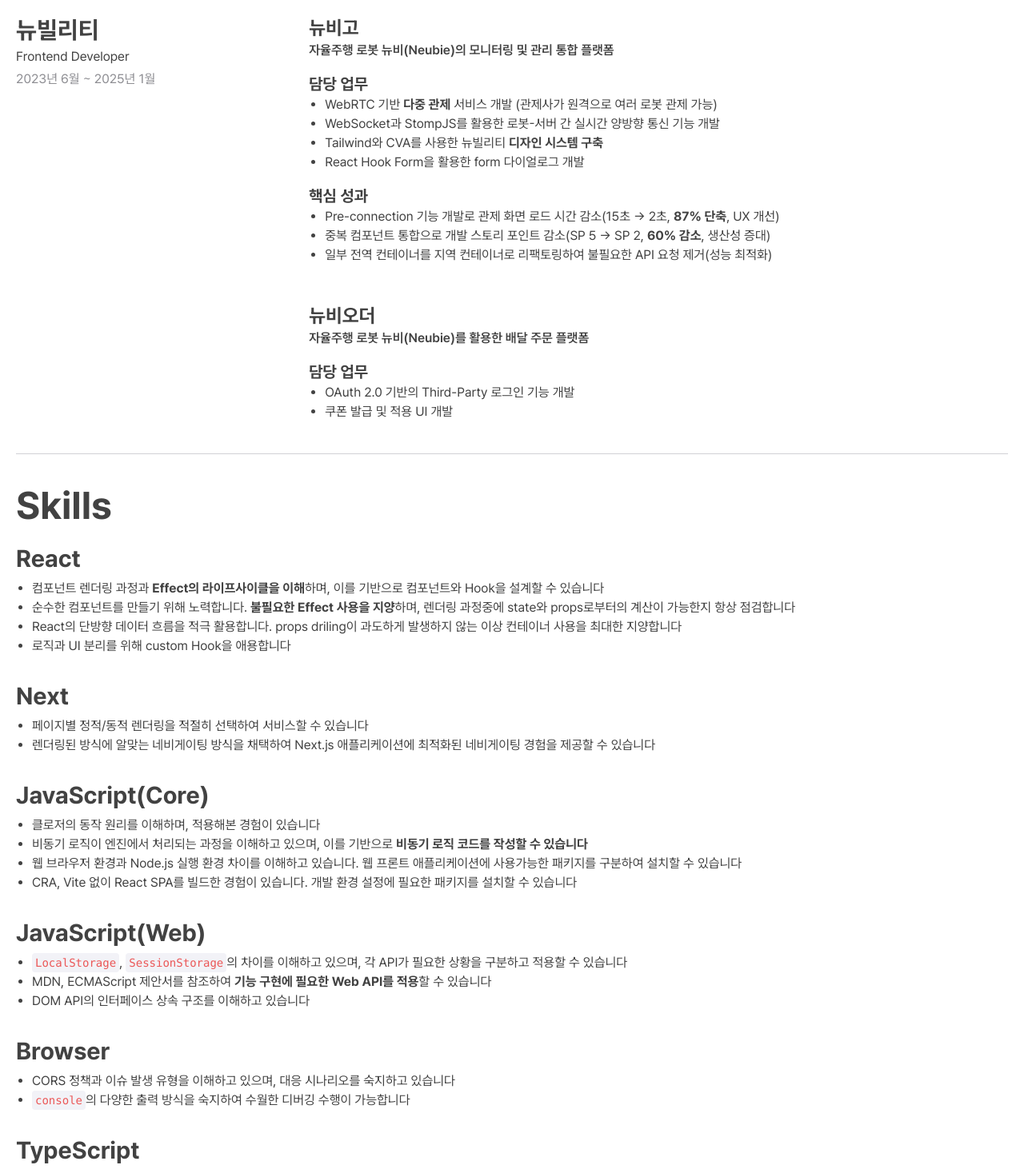
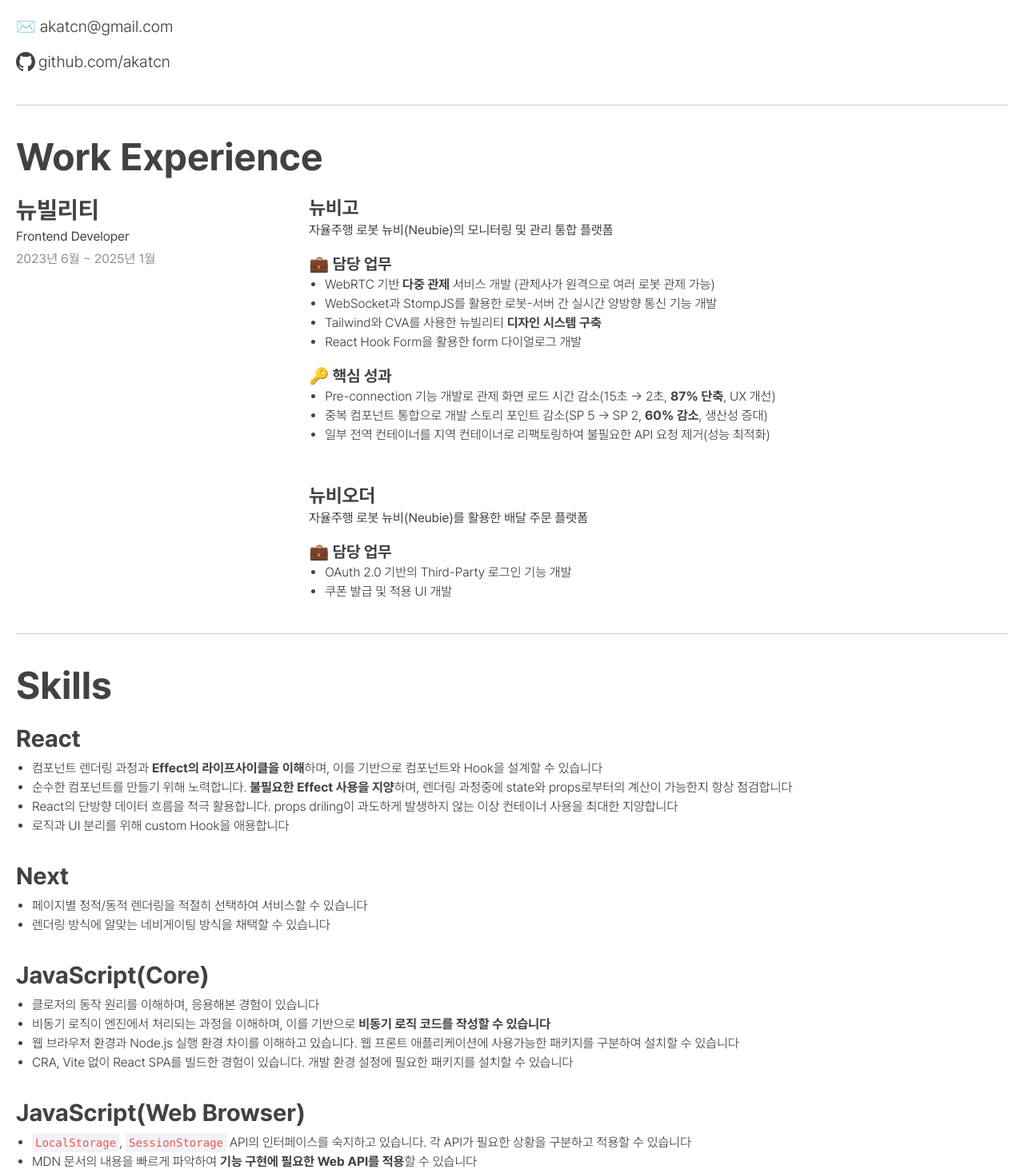
Before and after one commit to akatcn/akatcn.github.io, a Next.js app: page /about in a window 1280 px wide. Shown: the part 794-2256 px from the top of the page at 80% size. Built offline with nearby package versions, Linux system fonts and the light colour scheme.

Commit message:
🎨 소개 페이지 컨텐츠 수정 및 폰트 굵기 조정

```diff
--- a/src/app/about/page.tsx
+++ b/src/app/about/page.tsx
@@ -1,5 +1,6 @@
 import AffiliationPeriodCard from '@/component/about/AffiliationPeriodCard'
 import ExperienceCard from '@/component/about/ExperienceCard'
+import GitHubIcon from '@/component/about/GitHubIcon'
 import ProjectCard from '@/component/about/ProjectCard'
 import ResumeSection from '@/component/about/ResumeSection'
 import SkillCard from '@/component/about/SkillCard'
@@ -14,10 +15,17 @@
         이용훈입니다
       </h1>
       <div className='text-xl md:text-3xl lg:text-4xl space-y-4 mt-6 mb-16 text-center lg:text-left'>
-        <p><strong>단순함</strong>을 추구합니다</p>
         <p>신뢰도 높은 소프트웨어 <strong>설계</strong>를 고민합니다</p>
+        <p><strong>단순함</strong>을 지향합니다</p>
         <p><strong>프론트엔드 기술</strong>을 통한 문제 해결을 연구합니다</p>
       </div>
+      <ResumeSection title="Contact" hasDivider>
+        <p className='text-xl font-light'>✉️ akatcn@gmail.com</p>
+        <div className='flex gap-x-1 mt-4 items-center'>
+          <GitHubIcon />
+          <a href="https://www.github.com/akatcn" className='text-xl font-light'>github.com/akatcn</a>
+        </div>
+      </ResumeSection>
       <ResumeSection title="Work Experience" hasDivider>
         <ExperienceCard
           organization='뉴빌리티'
@@ -63,23 +71,23 @@
           skillName='Next'
           descriptions={[
             "페이지별 정적/동적 렌더링을 적절히 선택하여 서비스할 수 있습니다",
-            "렌더링된 방식에 알맞는 네비게이팅 방식을 채택하여 Next.js 애플리케이션에 최적화된 네비게이팅 경험을 제공할 수 있습니다"
+            "렌더링 방식에 알맞는 네비게이팅 방식을 채택할 수 있습니다"
           ]}
         />
         <SkillCard
           skillName='JavaScript(Core)'
           descriptions={[
-            "클로저의 동작 원리를 이해하며, 적용해본 경험이 있습니다",
-            "비동기 로직이 엔진에서 처리되는 과정을 이해하고 있으며, 이를 기반으로 **비동기 로직 코드를 작성할 수 있습니다**",
+            "클로저의 동작 원리를 이해하며, 응용해본 경험이 있습니다",
+            "비동기 로직이 엔진에서 처리되는 과정을 이해하며, 이를 기반으로 **비동기 로직 코드를 작성할 수 있습니다**",
             "웹 브라우저 환경과 Node.js 실행 환경 차이를 이해하고 있습니다. 웹 프론트 애플리케이션에 사용가능한 패키지를 구분하여 설치할 수 있습니다",
             "CRA, Vite 없이 React SPA를 빌드한 경험이 있습니다. 개발 환경 설정에 필요한 패키지를 설치할 수 있습니다"
           ]}
         />
         <SkillCard
-          skillName='JavaScript(Web)'
+          skillName='JavaScript(Web Browser)'
           descriptions={[
-            "`LocalStorage`, `SessionStorage`의 차이를 이해하고 있으며, 각 API가 필요한 상황을 구분하고 적용할 수 있습니다",
-            "MDN, ECMAScript 제안서를 참조하여 **기능 구현에 필요한 Web API를 적용**할 수 있습니다",
+            "`LocalStorage`, `SessionStorage` API의 인터페이스를 숙지하고 있습니다. 각 API가 필요한 상황을 구분하고 적용할 수 있습니다",
+            "MDN 문서의 내용을 빠르게 파악하여 **기능 구현에 필요한 Web API를 적용**할 수 있습니다",
             "DOM API의 인터페이스 상속 구조를 이해하고 있습니다"
           ]}
         />
@@ -87,7 +95,8 @@
           skillName='Browser'
           descriptions={[
             "CORS 정책과 이슈 발생 유형을 이해하고 있으며, 대응 시나리오를 숙지하고 있습니다",
-            "`console`의 다양한 출력 방식을 숙지하여 수월한 디버깅 수행이 가능합니다"
+            "XSS, CSRF 등 브라우저 보안 이슈에 대한 이해와 예방 전략에 대해 숙지하고 있습니다.",
+            "HTML 파싱부터 Render Tree 구성, 페인트 과정 등 렌더링 흐름을 이해하고 있으며, 이에 기반한 **퍼포먼스 최적화 경험**이 있습니다"
           ]}
         />
         <SkillCard
--- /dev/null
+++ b/src/component/about/GitHubIcon.tsx
@@ -0,0 +1,23 @@
+import React from 'react'
+
+function GitHubIcon() {
+  return (
+    <svg viewBox="0 0 20 20" height="24" version="1.1" xmlns="http://www.w3.org/2000/svg">
+      <title>github [#142]</title>
+      <desc>Created with Sketch.</desc>
+      <defs>
+
+      </defs>
+      <g id="Page-1" stroke="none" strokeWidth="1" fill="none" fillRule="evenodd">
+        <g id="Dribbble-Light-Preview" transform="translate(-140.000000, -7559.000000)" fill="currentColor">
+          <g id="icons" transform="translate(56.000000, 160.000000)">
+            <path d="M94,7399 C99.523,7399 104,7403.59 104,7409.253 C104,7413.782 101.138,7417.624 97.167,7418.981 C96.66,7419.082 96.48,7418.762 96.48,7418.489 C96.48,7418.151 96.492,7417.047 96.492,7415.675 C96.492,7414.719 96.172,7414.095 95.813,7413.777 C98.04,7413.523 100.38,7412.656 100.38,7408.718 C100.38,7407.598 99.992,7406.684 99.35,7405.966 C99.454,7405.707 99.797,7404.664 99.252,7403.252 C99.252,7403.252 98.414,7402.977 96.505,7404.303 C95.706,7404.076 94.85,7403.962 94,7403.958 C93.15,7403.962 92.295,7404.076 91.497,7404.303 C89.586,7402.977 88.746,7403.252 88.746,7403.252 C88.203,7404.664 88.546,7405.707 88.649,7405.966 C88.01,7406.684 87.619,7407.598 87.619,7408.718 C87.619,7412.646 89.954,7413.526 92.175,7413.785 C91.889,7414.041 91.63,7414.493 91.54,7415.156 C90.97,7415.418 89.522,7415.871 88.63,7414.304 C88.63,7414.304 88.101,7413.319 87.097,7413.247 C87.097,7413.247 86.122,7413.234 87.029,7413.87 C87.029,7413.87 87.684,7414.185 88.139,7415.37 C88.139,7415.37 88.726,7417.2 91.508,7416.58 C91.513,7417.437 91.522,7418.245 91.522,7418.489 C91.522,7418.76 91.338,7419.077 90.839,7418.982 C86.865,7417.627 84,7413.783 84,7409.253 C84,7403.59 88.478,7399 94,7399" id="github-[#142]">
+            </path>
+          </g>
+        </g>
+      </g>
+    </svg>
+  )
+}
+
+export default GitHubIcon
--- a/src/component/about/ProjectCard.tsx
+++ b/src/component/about/ProjectCard.tsx
@@ -1,5 +1,5 @@
+import StyledMarkdown from '@/component/about/StyledMarkdown'
 import React from 'react'
-import ReactMarkdown from "react-markdown"
 
 type ProjectCardProps = {
   projectName: string
@@ -13,20 +13,20 @@
     <div className='flex flex-col gap-y-4'>
       <div>
         <h3 className='text-2xl font-bold'>{ projectName }</h3>
-        <p className='font-semibold'>{ projectDescription }</p>
+        <p>{ projectDescription }</p>
       </div>
       <div>
-        <h4 className='text-xl font-bold'>담당 업무</h4>
-        <ul className='list-disc pl-5'>
-          { tasks.map(task => <li key={task}>{ <ReactMarkdown>{ task }</ReactMarkdown> }</li>) }
+        <h4 className='text-xl font-bold'>💼 담당 업무</h4>
+        <ul className='list-disc pl-5 font-light'>
+          { tasks.map(task => <li key={task}>{ <StyledMarkdown>{ task }</StyledMarkdown> }</li>) }
         </ul>
       </div>
       {
         keyAchievements.length > 0 &&
         <div>
-          <h4 className='text-xl font-bold'>핵심 성과</h4>
-          <ul className='list-disc pl-5'>
-            { keyAchievements.map(keyAchievement => <li key={keyAchievement}><ReactMarkdown>{ keyAchievement }</ReactMarkdown></li>) }
+          <h4 className='text-xl font-bold'>🔑 핵심 성과</h4>
+          <ul className='list-disc pl-5 font-light'>
+            { keyAchievements.map(keyAchievement => <li key={keyAchievement}><StyledMarkdown>{ keyAchievement }</StyledMarkdown></li>) }
           </ul>
         </div>
       }
--- a/src/component/about/SkillCard.tsx
+++ b/src/component/about/SkillCard.tsx
@@ -1,5 +1,5 @@
+import StyledMarkdown from '@/component/about/StyledMarkdown'
 import React from 'react'
-import ReactMarkdown from "react-markdown"
 
 type SkillCardProps = {
   skillName: string
@@ -10,24 +10,13 @@
   return (
     <div className='mb-8'>
       <h3 className='text-3xl font-bold mb-2'>{ skillName }</h3>
-      <ul className='list-disc pl-5'>
+      <ul className='list-disc pl-5 font-light'>
         {
           descriptions.map(description =>
             <li key={description}>
-              <ReactMarkdown
-                components={{
-                  code: ({ children, ...props }) => {
-                    return (
-                      <code
-                        className="bg-system-gray-6 text-[#EB5757] p-1 rounded font-mono text-sm"
-                        {...props}>
-                        {children}
-                      </code>
-                    )
-                  }
-                }}>
+              <StyledMarkdown>
                 {description}
-              </ReactMarkdown>
+              </StyledMarkdown>
             </li>
           )
         }
--- /dev/null
+++ b/src/component/about/StyledMarkdown.tsx
@@ -0,0 +1,32 @@
+import React from 'react'
+import ReactMarkdown from "react-markdown"
+
+type StyledMarkdownProps = {
+  children: string
+}
+
+function StyledMarkdown({ children }: StyledMarkdownProps) {
+  return (
+    <ReactMarkdown
+      components={{
+        code: ({ children, ...props }) => {
+          return (
+            <code className="bg-system-gray-6 text-[#EB5757] p-1 rounded font-mono text-sm" {...props}>
+              {children}
+            </code>
+          )
+        },
+        strong: ({ children, ...props }) => {
+          return (
+            <strong className="font-bold" {...props}>
+              {children}
+            </strong>
+          )
+        }
+    }}>
+      {children}
+    </ReactMarkdown>
+  )
+}
+
+export default StyledMarkdown
--- a/src/component/global/GlobalNavigation.tsx
+++ b/src/component/global/GlobalNavigation.tsx
@@ -28,11 +28,11 @@
             )
           }
         </ul>
-        <div className='flex items-center gap-x-2'>
+        <div className='flex items-center'>
           {/* 라이트 모드로 전환 버튼 */}
           <button className='p-2 rounded-full hover:bg-system-gray-6 cursor-pointer hidden dark:block text-yellow-500' onClick={toggleTheme}><SunIcon /></button>
           {/* 다크 모드로 전환 버튼 */}
-          <button className='p-2 rounded-full hover:bg-system-gray-6 cursor-pointer dark:hidden text-indigo-500' onClick={toggleTheme}><MoonIcon /></button>
+          <button className='p-2 rounded-full hover:bg-system-gray-6 cursor-pointer dark:hidden text-indigo-600' onClick={toggleTheme}><MoonIcon /></button>
           <Link href="/about">
             <span className='font-bold p-2 hover:bg-system-gray-6 rounded-lg'>소개</span>
           </Link>
```
